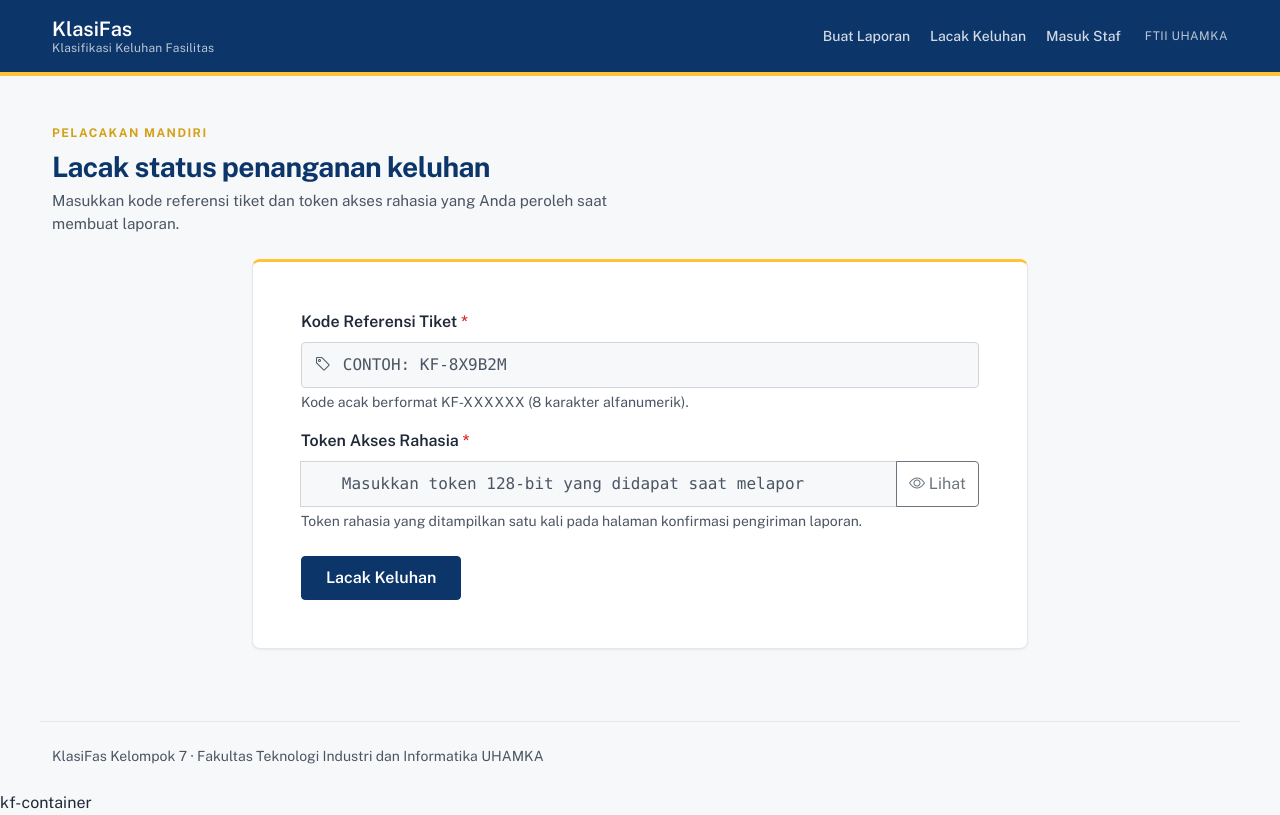
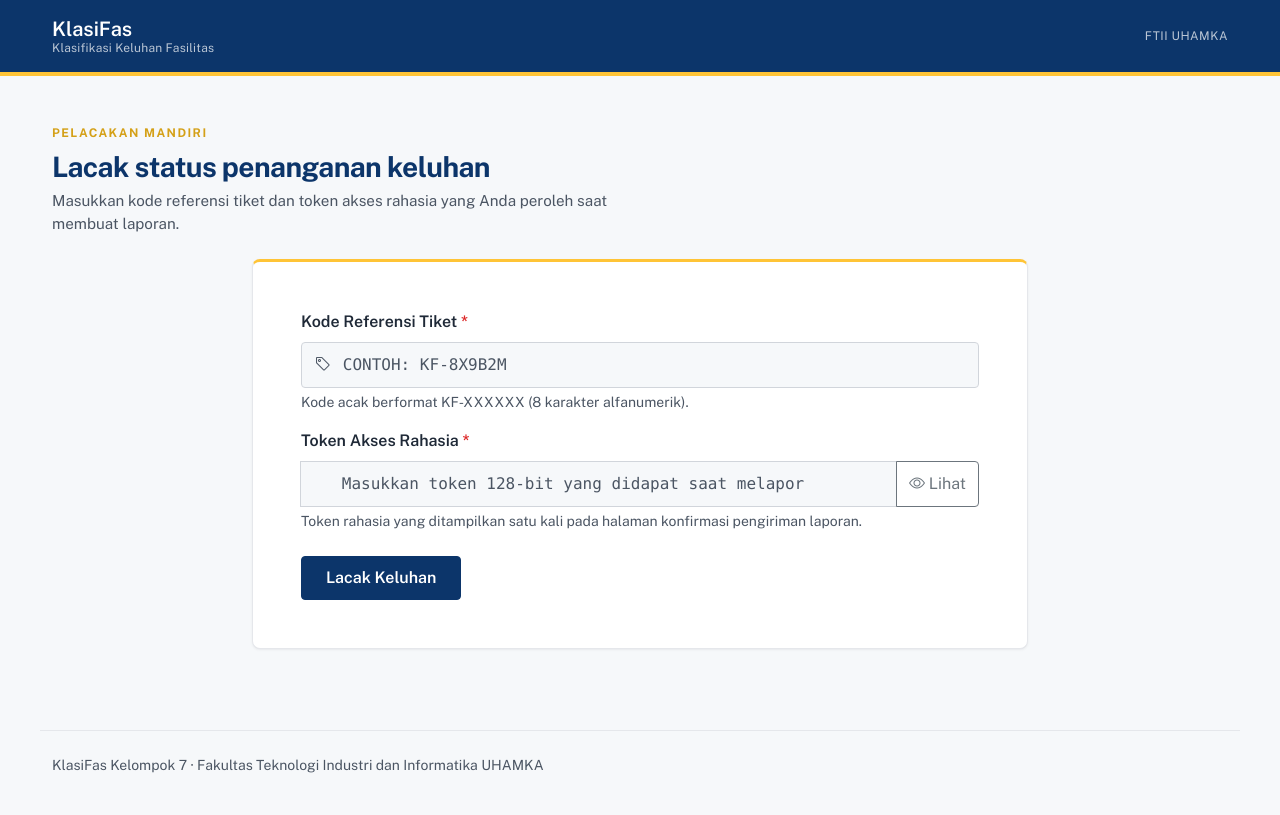
Before and after one commit to MuhammadIlham1301/klasifas, a Flask app: page /lacak in a window 1280 px wide. After the commit the page ends 773 px from the top, so only its background shows below. Run offline with Flask 3, Linux system fonts and the light colour scheme; parts of the project's set-up code (start-up, migrations or seed data) failed here and were passed over; some libraries are stand-ins or nearby versions.

Commit message:
fix: remove public navbar links and container text leak

```diff
--- a/app/templates/base.html
+++ b/app/templates/base.html
@@ -11,8 +11,8 @@
     <link rel="stylesheet" href="{{ url_for('static', filename='css/klasifas.css') }}">
 </head>
 
-<body class="d-flex flex-column min-vh-100">
-    {%- set kf_container = self.container_class() -%}
+    <body class="d-flex flex-column min-vh-100">
+    {%- set kf_container -%}{% block container_class %}kf-container{% endblock %}{%- endset -%}
     <a class="visually-hidden-focusable kf-skip-link" href="#main-content">Lewati ke konten utama</a>
 
     <header class="kf-header">
@@ -30,12 +30,6 @@
 
                 <div class="collapse navbar-collapse" id="kf-main-nav">
                     <ul class="navbar-nav ms-auto align-items-lg-center gap-lg-1">
-                        <li class="nav-item">
-                            <a class="nav-link" href="{{ url_for('report.report_form') }}">Buat Laporan</a>
-                        </li>
-                        <li class="nav-item">
-                            <a class="nav-link" href="{{ url_for('report.track') }}">Lacak Keluhan</a>
-                        </li>
                         {% if g.current_user and g.current_user.role in ['admin_sarpras', 'pimpinan'] %}
                         <li class="nav-item">
                             <a class="nav-link kf-nav-emphasis" href="{{ url_for('dashboard.dashboard_view') }}">Dasbor</a>
@@ -62,10 +56,6 @@
                                     class="btn btn-link nav-link kf-nav-danger border-0 bg-transparent">Keluar</button>
                             </form>
                         </li>
-                        {% else %}
-                        <li class="nav-item">
-                            <a class="nav-link" href="{{ url_for('auth.login') }}">Masuk Staf</a>
-                        </li>
                         {% endif %}
                     </ul>
                     <span class="kf-header-note ms-md-3 d-none d-md-inline">FTII UHAMKA</span>
@@ -87,7 +77,6 @@
 
     <script src="{{ url_for('static', filename='vendor/bootstrap/bootstrap.bundle.min.js') }}"></script>
     {% block scripts %}{% endblock %}
-    {% block container_class %}kf-container{% endblock %}
 </body>
 
 </html>
```
Also changed, not shown: tests/test_dashboard_f7_04.py (+5 -4 lines).
